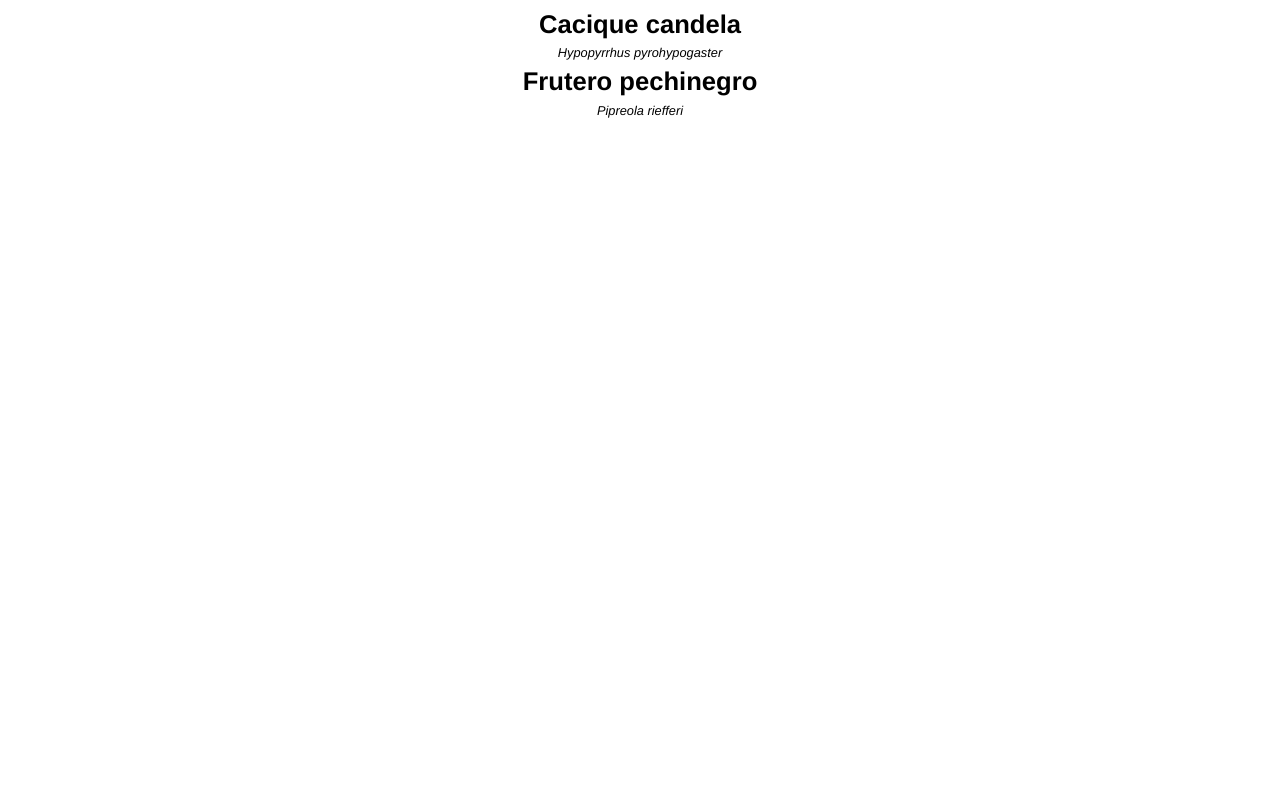
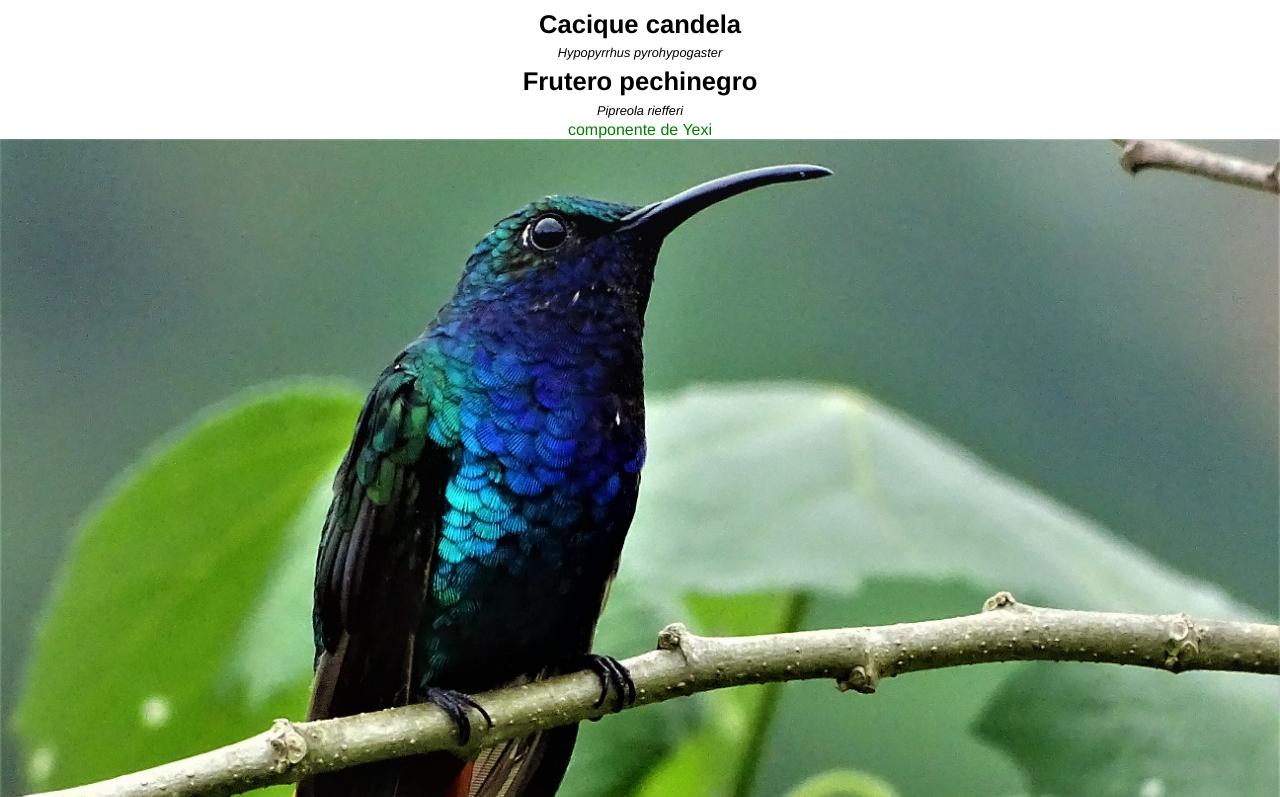
Before and after one commit to amartinezh/prosperCityVue, a Vue app: page /cacique-candela in a window 1280 px wide. Shown: the part 443-1240 px from the top of the page. Before the commit the page ends 800 px from the top, so only its background shows below. Built offline with nearby package versions, Linux system fonts and the light colour scheme.

Commit message:
componenteyexi

```diff
--- /dev/null
+++ b/src/components/ComponentYexi.vue
@@ -0,0 +1,21 @@
+<template>
+  <div>
+    <h2>componente de Yexi</h2>
+    <div>
+        <img alt="Vue logo" src="@/assets/colibrilazulita.jpg">
+    </div>
+  </div>
+
+</template>
+<script lang="ts">
+</script>
+<style scoped>
+h2 {
+  color: green;
+}
+.texto{
+    text-align: center;
+    color:blue;
+    font-size: 40px;
+}
+</style>
--- a/src/views/CaciqueCandela.vue
+++ b/src/views/CaciqueCandela.vue
@@ -5,6 +5,7 @@
     <ComponentMauricio/>
     <ComponentRicardo/>
     <ComponentLiseth/>
+    <ComponentYexi/>
   </div>
 </template>
 <script lang="ts">
@@ -13,6 +14,7 @@ import ComponentAnlly from '@/components/ComponentAnlly.vue';
 import ComponentMauricio from '@/components/ComponentMauricio.vue';
 import ComponentRicardo from '@/components/ComponentRicardo.vue';
 import ComponentLiseth from '@/components/ComponentLiseth.vue';
+import ComponentYexi from '@/components/ComponentYexi.vue';
 
 export default {
   components: {
@@ -21,7 +23,8 @@ export default {
     ComponentMauricio,
     ComponentRicardo,
     ComponentLiseth,
-},
+    ComponentYexi,
+  },
 };
 </script>
 <style scoped>
```
Also changed, not shown: src/assets/colibrilazulita.jpg (added), src/components/ComponentLiseth.vue (line endings or trailing spaces).
